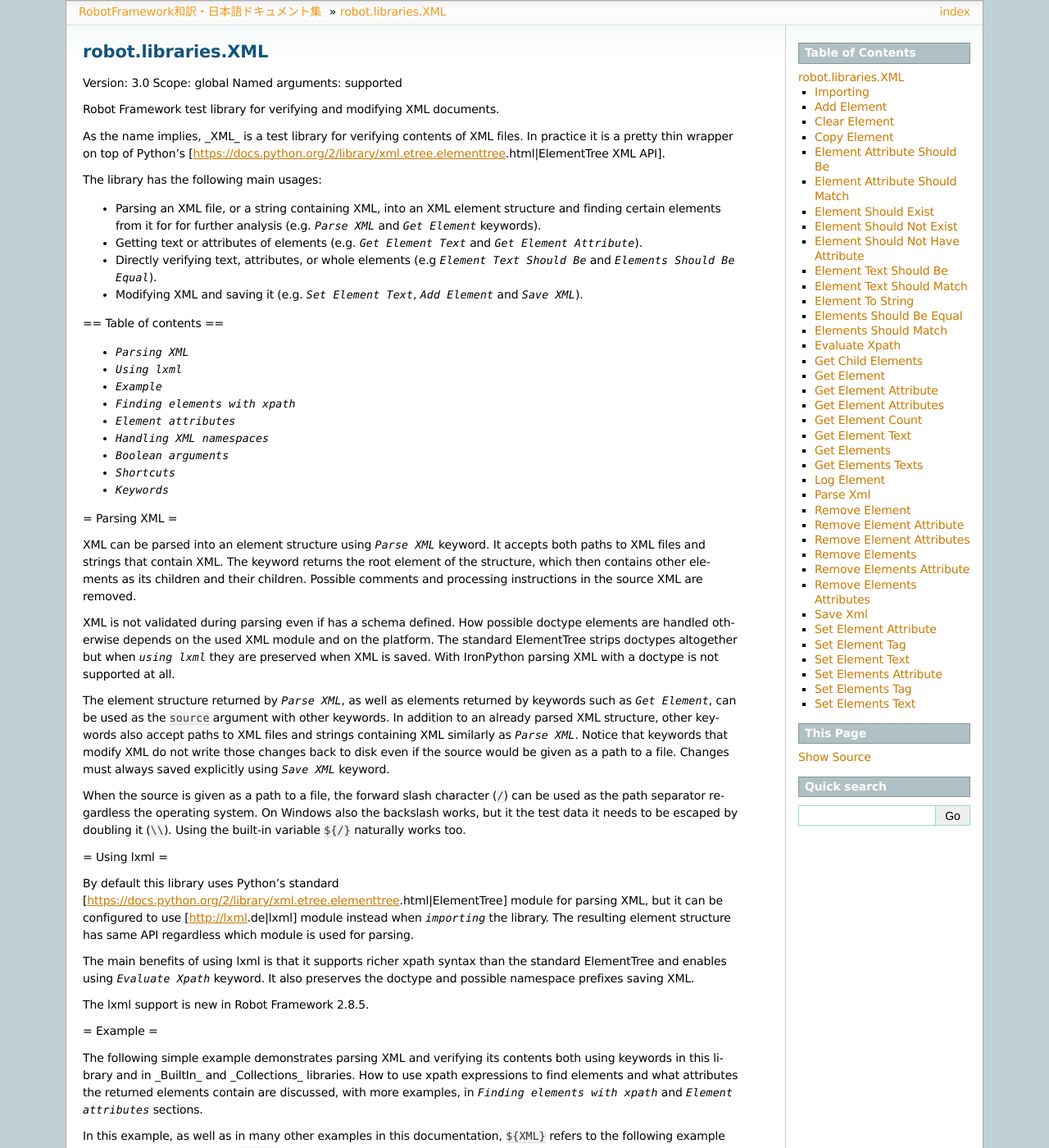
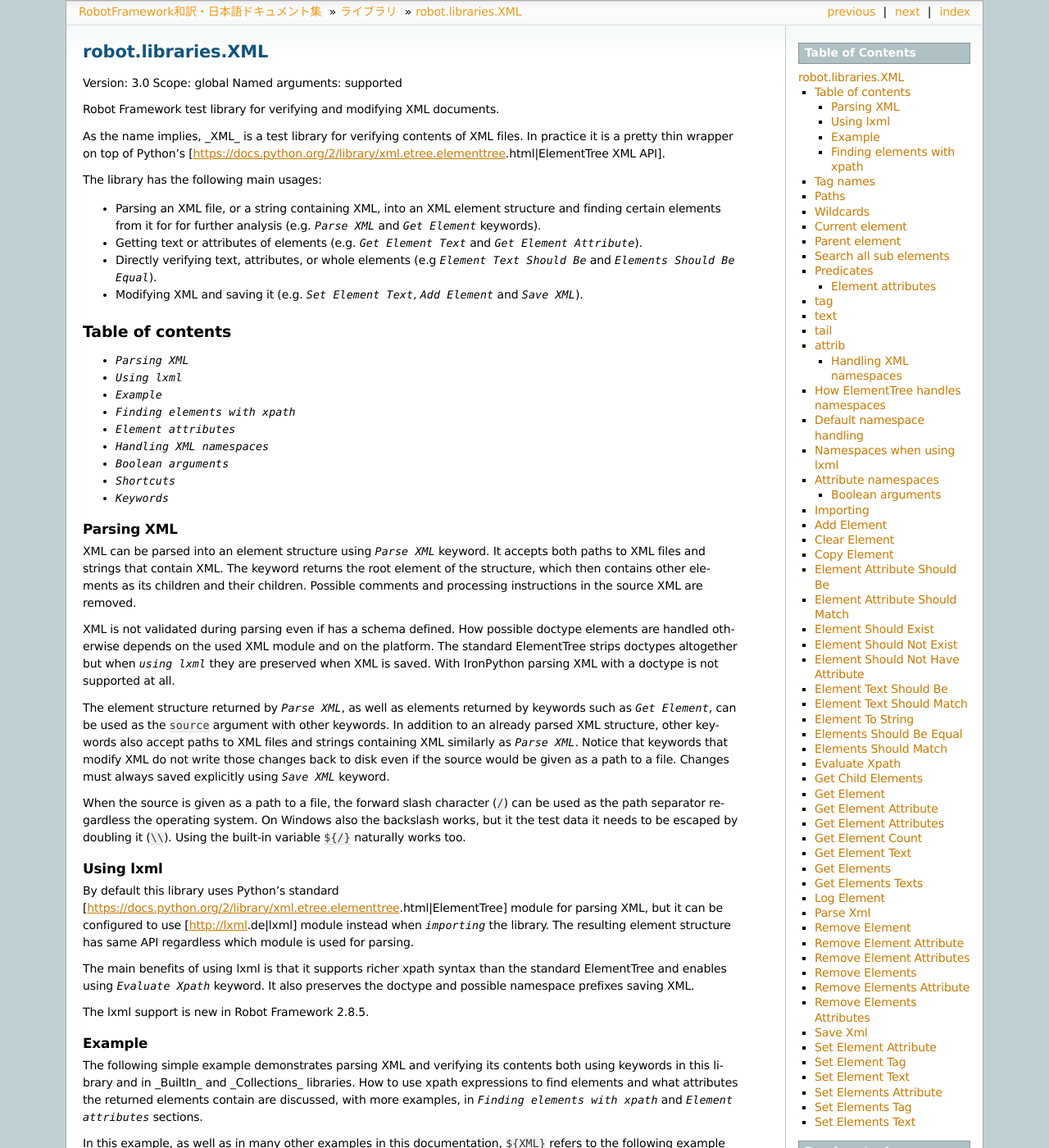
Before and after one commit to whosaysni/robotframework-ja, a Sphinx documentation site: the page built from docs/lib/XML.rst, in a window 1280 px wide and 1400 px high. Shown: the whole window at 82% size. Built offline with Sphinx 7.4.7, drawn with Linux system fonts in a browser that asks for light colours; some of the changed text lies outside the part shown.

Commit message:
rst化が完了していないものも含め、sphinxから見えるようにした。

```diff
--- a/docs/index.rst
+++ b/docs/index.rst
@@ -29,9 +29,9 @@
 
    quickstart/QuickStart
    userguide/RobotFrameworkUserGuide
-..   lib/index
-..   python/PythonTutorial
-..   schema/README
+   lib/index
+   python/PythonTutorial
+   schema/README
 
 
 さくいん
--- a/docs/lib/Collections.rst
+++ b/docs/lib/Collections.rst
@@ -91,6 +91,10 @@
 
 Dictionary keywords use similar ``${Dx}`` variables. For example, ``${D1}``
 means ``{'a': 1}`` and ``${D3}`` means ``{'a': 1, 'b': 2, 'c': 3}``.
+
+
+Keywords
+--------------
 
 Append To List
 ~~~~~~~~~~~~~~~~~~~~~~~~~~~~~~~~~~~~~~~~~~~~~~~~~~
--- a/docs/lib/String.rst
+++ b/docs/lib/String.rst
@@ -23,6 +23,9 @@
 - `Should (Not) End With`
 - `Convert To String`
 - `Convert To Bytes`
+
+Keywords
+--------------
 
 Convert To Lowercase
 ~~~~~~~~~~~~~~~~~~~~~~~~~~~~~~~~~~~~~~~~~~~~~~~~~~
--- a/docs/lib/XML.rst
+++ b/docs/lib/XML.rst
@@ -23,7 +23,8 @@
 - Modifying XML and saving it (e.g. `Set Element Text`, `Add Element`
   and `Save XML`).
 
-== Table of contents ==
+Table of contents
+~~~~~~~~~~~~~~~~~~~~~~~~~~~~~~~~~~~~~~~~~~~
 
 - `Parsing XML`
 - `Using lxml`
@@ -35,7 +36,8 @@
 - `Shortcuts`
 - `Keywords`
 
-= Parsing XML =
+Parsing XML
+--------------------------------------------
 
 XML can be parsed into an element structure using `Parse XML` keyword.
 It accepts both paths to XML files and strings that contain XML. The
@@ -64,7 +66,8 @@
 escaped by doubling it (``\\``). Using the built-in variable ``${/}``
 naturally works too.
 
-= Using lxml =
+Using lxml
+--------------------------------------------
 
 By default this library uses Python's standard
 [https://docs.python.org/2/library/xml.etree.elementtree.html|ElementTree]
@@ -79,7 +82,8 @@
 
 The lxml support is new in Robot Framework 2.8.5.
 
-= Example =
+Example
+--------------------------------------------
 
 The following simple example demonstrates parsing XML and verifying its
 contents both using keywords in this library and in _BuiltIn_ and
@@ -126,7 +130,8 @@
 suffice. If more verifications are needed, parsing the XML with `Parse XML`
 only once would be more efficient.
 
-= Finding elements with xpath =
+Finding elements with xpath
+--------------------------------------------
 
 ElementTree, and thus also this library, supports finding elements using
 xpath expressions. ElementTree does not, however, support the full xpath
@@ -143,7 +148,8 @@
 That includes everything listed below but also lot of other useful
 constructs.
 
-== Tag names ==
+Tag names
+~~~~~~~~~~~~~~~~~~~~~~~~~~~~~~~~~~~~~~~~~~~
 
 When just a single tag name is used, xpath matches all direct child
 elements that have that tag name.
@@ -153,7 +159,8 @@
 | @{children} =      | `Get Elements` | ${elem}     | child |
 | `Length Should Be` | ${children}    | 2           |       |
 
-== Paths ==
+Paths
+~~~~~~~~~~~~~~~~~~~~~~~~~~~~~~~~~~~~~~~~~~~
 
 Paths are created by combining tag names with a forward slash (``/``). For
 example, ``parent/child`` matches all ``child`` elements under ``parent``
@@ -166,7 +173,8 @@
 | ${elem} =         | `Get Element` | ${XML}     | third/child/grandchild  |
 | `Should Be Equal` | ${elem.tag}   | grandchild |                         |
 
-== Wildcards ==
+Wildcards
+~~~~~~~~~~~~~~~~~~~~~~~~~~~~~~~~~~~~~~~~~~~
 
 An asterisk (``*``) can be used in paths instead of a tag name to denote
 any element.
@@ -174,12 +182,14 @@
 | @{children} =      | `Get Elements` | ${XML} | */child |
 | `Length Should Be` | ${children}    | 3      |         |
 
-== Current element ==
+Current element
+~~~~~~~~~~~~~~~~~~~~~~~~~~~~~~~~~~~~~~~~~~~
 
 The current element is denoted with a dot (``.``). Normally the current
 element is implicit and does not need to be included in the xpath.
 
-== Parent element ==
+Parent element
+~~~~~~~~~~~~~~~~~~~~~~~~~~~~~~~~~~~~~~~~~~~
 
 The parent element of another element is denoted with two dots (``..``).
 Notice that it is not possible to refer to the parent of the current
@@ -189,7 +199,8 @@
 | ${elem} =         | `Get Element` | ${XML} | */second/.. |
 | `Should Be Equal` | ${elem.tag}   | third  |             |
 
-== Search all sub elements ==
+Search all sub elements
+~~~~~~~~~~~~~~~~~~~~~~~~~~~~~~~~~~~~~~~~~~~
 
 Two forward slashes (``//``) mean that all sub elements, not only the
 direct children, are searched. If the search is started from the current
@@ -200,7 +211,8 @@
 | ${b} =             | `Get Element`  | ${XML} | html//b   |
 | `Should Be Equal`  | ${b.text}      | bold   |           |
 
-== Predicates ==
+Predicates
+~~~~~~~~~~~~~~~~~~~~~~~~~~~~~~~~~~~~~~~~~~~
 
 Predicates allow selecting elements using also other criteria than tag
 names, for example, attributes or position. They are specified after the
@@ -224,7 +236,8 @@
 Predicates can also be stacked like ``path[predicate1][predicate2]``.
 A limitation is that possible position predicate must always be first.
 
-= Element attributes =
+Element attributes
+--------------------------------------------
 
 All keywords returning elements, such as `Parse XML`, and `Get Element`,
 return ElementTree's
@@ -241,14 +254,16 @@
 
 The examples use the same ``${XML}`` structure as the earlier examples.
 
-== tag ==
+tag
+~~~~~~~~~~~~~~~~~~~~~~~~~~~~~~~~~~~~~~~~~~~
 
 The tag of the element.
 
 | ${root} =         | `Parse XML` | ${XML}  |
 | `Should Be Equal` | ${root.tag} | example |
 
-== text ==
+text
+~~~~~~~~~~~~~~~~~~~~~~~~~~~~~~~~~~~~~~~~~~~
 
 The text that the element contains or Python ``None`` if the element has no
 text. Notice that the text _does not_ contain texts of possible child
@@ -264,7 +279,8 @@
 | ${p} =            | `Get Element` | ${XML}  | html/p       |
 | `Should Be Equal` | ${p.text}     | \n${SPACE*6}Text with${SPACE} |
 
-== tail ==
+tail
+~~~~~~~~~~~~~~~~~~~~~~~~~~~~~~~~~~~~~~~~~~~
 
 The text after the element before the next opening or closing tag. Python
 ``None`` if the element has no tail. Similarly as with ``text``, also
@@ -273,7 +289,8 @@
 | ${b} =            | `Get Element` | ${XML}  | html/p/b  |
 | `Should Be Equal` | ${b.tail}     | ${SPACE}and${SPACE} |
 
-== attrib ==
+attrib
+~~~~~~~~~~~~~~~~~~~~~~~~~~~~~~~~~~~~~~~~~~~
 
 A Python dictionary containing attributes of the element.
 
@@ -282,7 +299,8 @@
 | ${3rd} =          | `Get Element`       | ${XML} | third  |
 | `Should Be Empty` | ${3rd.attrib}       |        |        |
 
-= Handling XML namespaces =
+Handling XML namespaces
+--------------------------------------------
 
 ElementTree and lxml handle possible namespaces in XML documents by adding
 the namespace URI to tag names in so called Clark Notation. That is
@@ -292,7 +310,8 @@
 keyword. The pros and cons of both approaches are discussed in more detail
 below.
 
-== How ElementTree handles namespaces ==
+How ElementTree handles namespaces
+~~~~~~~~~~~~~~~~~~~~~~~~~~~~~~~~~~~~~~~~~~~
 
 If an XML document has namespaces, ElementTree adds namespace information
 to tag names in [http://www.jclark.com/xml/xmlns.htm|Clark Notation]
@@ -332,7 +351,8 @@
 prefixes like this may still not be desirable. Notice also that the actual
 output depends slightly on ElementTree version.
 
-== Default namespace handling ==
+Default namespace handling
+~~~~~~~~~~~~~~~~~~~~~~~~~~~~~~~~~~~~~~~~~~~
 
 Because the way ElementTree handles namespaces makes xpaths so complicated,
 this library, by default, strips namespaces from tag names and moves that
@@ -363,13 +383,15 @@
 Also this output is semantically same as the original. If the original XML
 had only default namespaces, the output would also look identical.
 
-== Namespaces when using lxml ==
+Namespaces when using lxml
+~~~~~~~~~~~~~~~~~~~~~~~~~~~~~~~~~~~~~~~~~~~
 
 Namespaces are handled the same way also when `using lxml`. The only
 difference is that lxml stores information about namespace prefixes and
 thus they are preserved if XML is saved.
 
-== Attribute namespaces ==
+Attribute namespaces
+~~~~~~~~~~~~~~~~~~~~~~~~~~~~~~~~~~~~~~~~~~~
 
 Attributes in XML documents are, by default, in the same namespaces as
 the element they belong to. It is possible to use different namespaces
@@ -385,7 +407,8 @@
 | `Element Attribute Should Be` | ${root} | id | 1 |
 | `Element Attribute Should Be` | ${root} | {http://my.ns}id | 2 |
 
-= Boolean arguments =
+Boolean arguments
+--------------------------------------------
 
 Some keywords accept arguments that are handled as Boolean values true or
 false. If such an argument is given as a string, it is considered false if
```
Also changed, not shown: docs/lib/BuiltIn.rst (+109 -111 lines), docs/lib/DateTime.rst (+38 -23 lines), docs/lib/Dialogs.rst (+7 -4 lines), docs/lib/OperatingSystem.rst (+16 -6 lines), docs/lib/Process.rst (+30 -13 lines), docs/lib/Screenshot.rst (+9 -3 lines), docs/lib/Telnet.rst (+38 -17 lines), docs/userguide/Appendices/ApiDocumentation.rst (+8 -5 lines).
